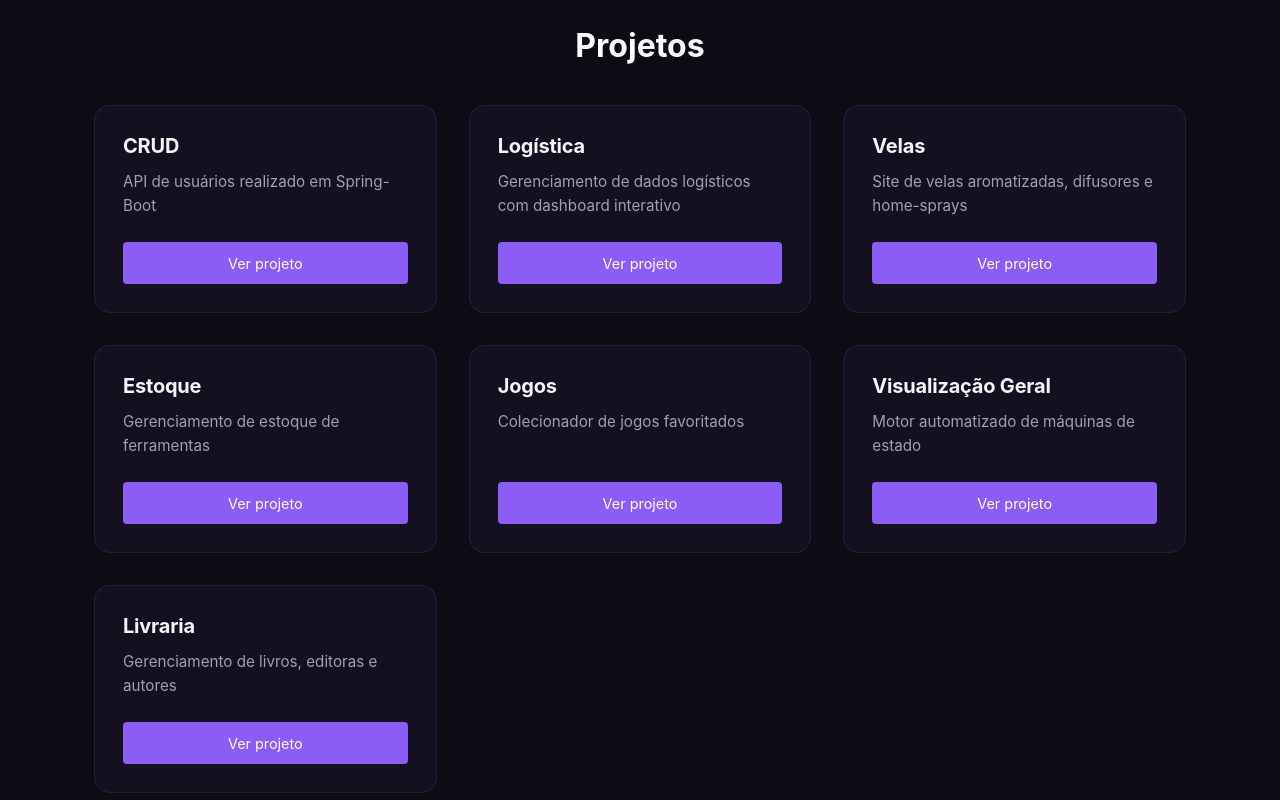
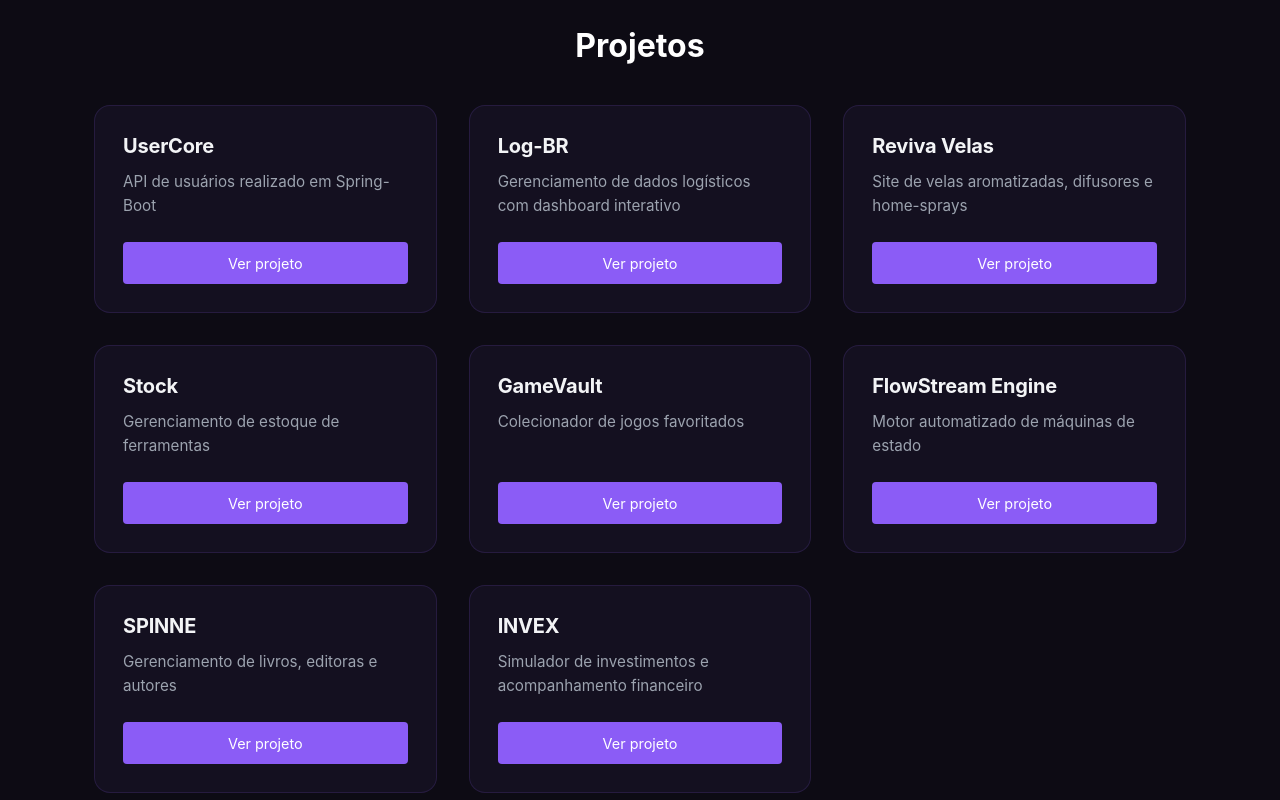
Before and after one commit to kauanvinicius9/Portfolio-Web, a React (Vite) app in the folder frontend/: page / in a window 1280 px wide. Shown: the part 1380-2180 px from the top of the page. Built offline with nearby package versions, Linux system fonts and the light colour scheme.

Commit message:
Update projects.ts

```diff
--- a/frontend/src/data/projects.ts
+++ b/frontend/src/data/projects.ts
@@ -3,44 +3,50 @@ import type { Projects } from "../types/projects";
 export const projects: Projects[] = [
   {
     id: "01",
-    title: "CRUD",
+    title: "UserCore",
     desc: "API de usuários realizado em Spring-Boot",
     link: "https://github.com/kauanvinicius9/Spring-Boot",
   },
   {
     id: "02",
-    title: "Logística",
+    title: "Log-BR",
     desc: "Gerenciamento de dados logísticos com dashboard interativo",
     link: "https://github.com/kauanvinicius9/Log-BR",
   },
   {
     id: "03",
-    title: "Velas",
+    title: "Reviva Velas",
     desc: "Site de velas aromatizadas, difusores e home-sprays",
     link: "https://github.com/kauanvinicius9/Candles",
   },
   {
     id: "04",
-    title: "Estoque",
+    title: "Stock",
     desc: "Gerenciamento de estoque de ferramentas",
     link: "https://github.com/kauanvinicius9/Stock",
   },
   {
     id: "05",
-    title: "Jogos",
+    title: "GameVault",
     desc: "Colecionador de jogos favoritados",
     link: "https://github.com/kauanvinicius9/GameVault",
   },
   {
     id: "06",
-    title: "Visualização Geral",
+    title: "FlowStream Engine",
     desc: "Motor automatizado de máquinas de estado",
     link: "https://github.com/kauanvinicius9/FlowStream-Engine",
   },
   {
     id: "07",
-    title: "Livraria",
+    title: "SPINNE",
     desc: "Gerenciamento de livros, editoras e autores",
     link: "https://github.com/kauanvinicius9/SPINNE",
   },
+  {
+    id: "08",
+    title: "INVEX",
+    desc: "Simulador de investimentos e acompanhamento financeiro",
+    link: "https://github.com/kauanvinicius9/INVEX",
+  },
 ];
```
